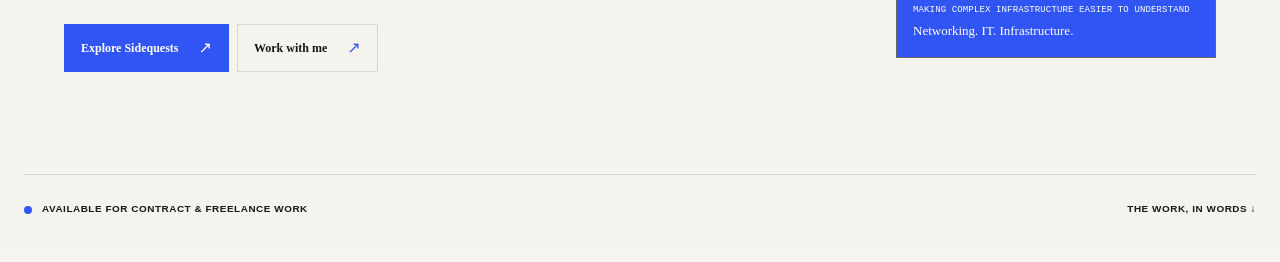
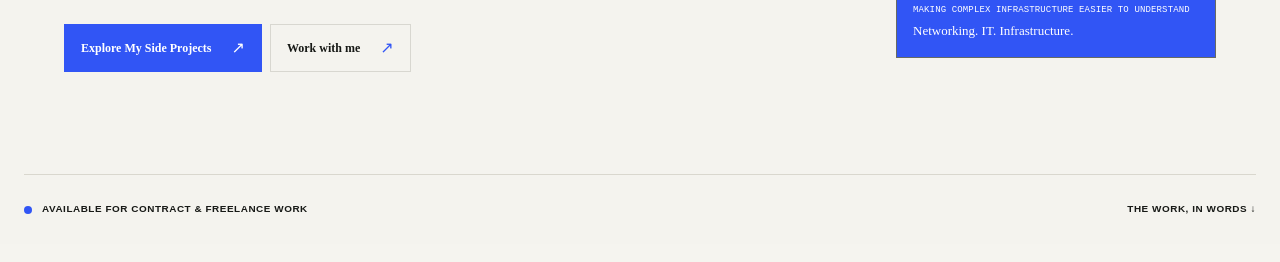
Before and after one commit to Dharnykay/Technical-Writing-Portfolio-Website, a plain HTML site: page index.html in a window 1280 px wide. Shown: the part 538-800 px from the top of the page. Drawn offline with Linux system fonts and the light colour scheme.

Commit message:
reframe text

```diff
--- a/index.html
+++ b/index.html
@@ -68,7 +68,7 @@
                   class="hero__button hero__button--primary"
                   href="https://selected-works-sigma.vercel.app/"
                 >
-                  Explore Sidequests<span aria-hidden="true">↗</span>
+                  Explore My Side Projects<span aria-hidden="true">↗</span>
                 </a>
                 <a
                   class="hero__button"
```
